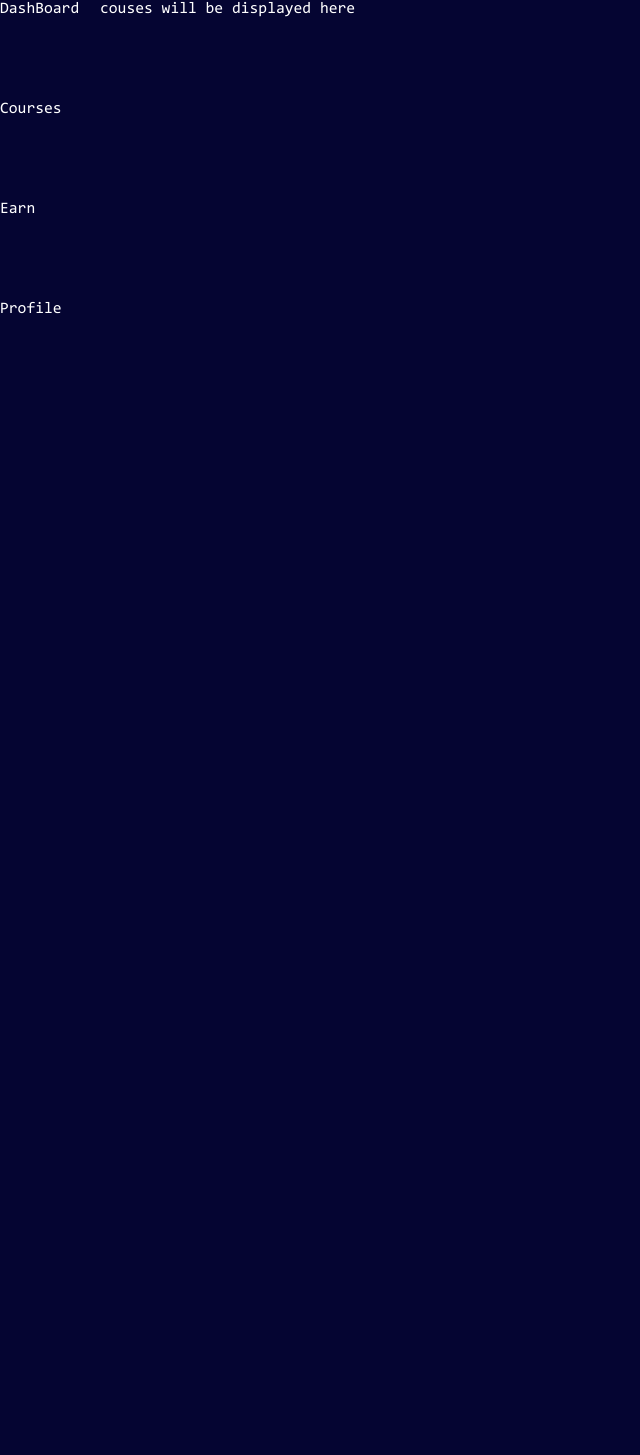
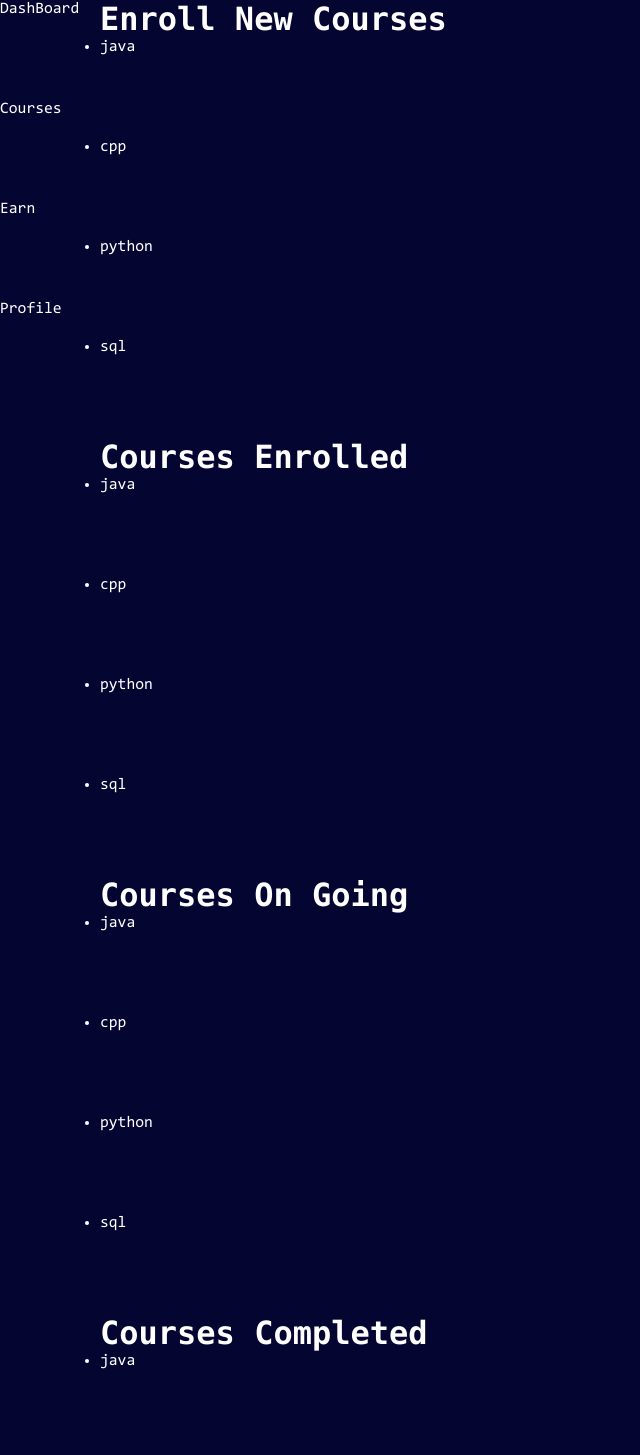
Before and after one commit to nikhilcharan-dev/n2o-ciphers, a React (Vite) app in the folder client/: page /learning-path/courses in a window 1280 px wide. Shown: the top 1455 px of the page, without its empty margins (0-640 px from the left). Before the commit the page ends 800 px from the top, so only its background shows below. Built offline with nearby package versions, Linux system fonts and the light colour scheme.

Commit message:
[umar] : Added Courses

```diff
--- a/client/src/pages/LearningPath/Courses/Courses.css
+++ b/client/src/pages/LearningPath/Courses/Courses.css
@@ -0,0 +1,15 @@
+ul {
+    height: 500px;
+    width: 1200px;
+    display: flex;
+}
+ul > li {
+    height: 300px;
+    width: 300px;
+}
+.coursesInfo{
+    height: 100%;
+    width: 1200px;
+    display: flex;
+    flex-direction: column;
+}
--- a/client/src/pages/LearningPath/Courses/Courses.jsx
+++ b/client/src/pages/LearningPath/Courses/Courses.jsx
@@ -2,8 +2,43 @@ import React from 'react'
 
 export default function Courses() {
   return (
-    <div >
-      couses will be displayed here
-    </div>
+      <div className='coursesInfo'>
+        <div className='enrollNewCourses'>
+          <h1>Enroll New Courses</h1>
+          <ul className='newCoures'>
+            <li className="java">java</li>
+            <li className="cpp">cpp</li>
+            <li className="python">python</li>
+            <li className="sql">sql</li>
+          </ul>
+        </div>
+        <div className='coursesEnrolled'>
+          <h1>Courses Enrolled</h1>
+          <ul className='Enrolled'>
+            <li className="java">java</li>
+            <li className="cpp">cpp</li>
+            <li className="python">python</li>
+            <li className="sql">sql</li>
+          </ul>
+        </div>
+        <div className='coursesOnGoing'>
+          <h1>Courses On Going</h1>
+            <ul className='OnGoing'>
+              <li className="java">java</li>
+              <li className="cpp">cpp</li>
+              <li className="python">python</li>
+              <li className="sql">sql</li>
+            </ul>
+        </div>
+        <div className='coursesCompleted'>
+          <h1>Courses Completed</h1>
+            <ul className='Completed'>
+              <li className="java">java</li>
+              <li className="cpp">cpp</li>
+              <li className="python">python</li>
+              <li className="sql">sql</li>
+            </ul>
+        </div>
+      </div>
   )
 }
```
